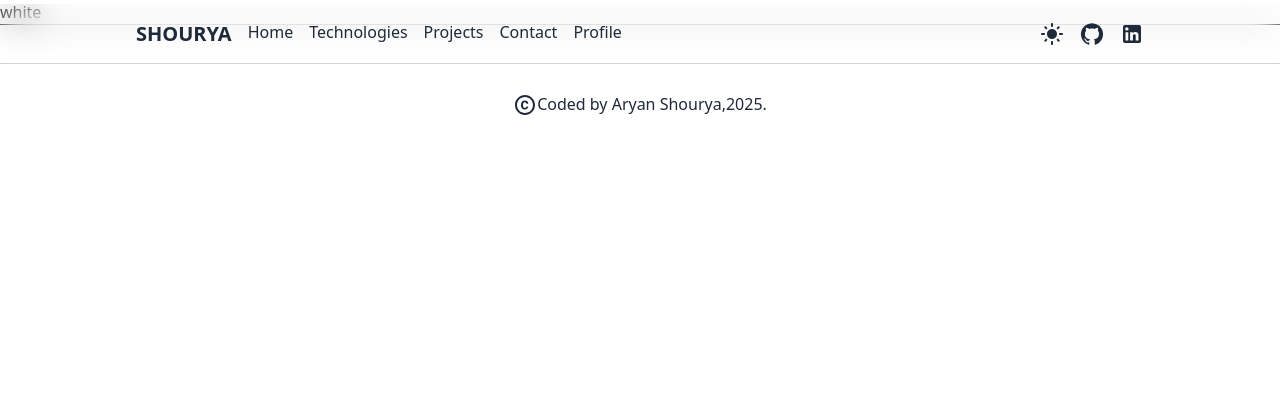
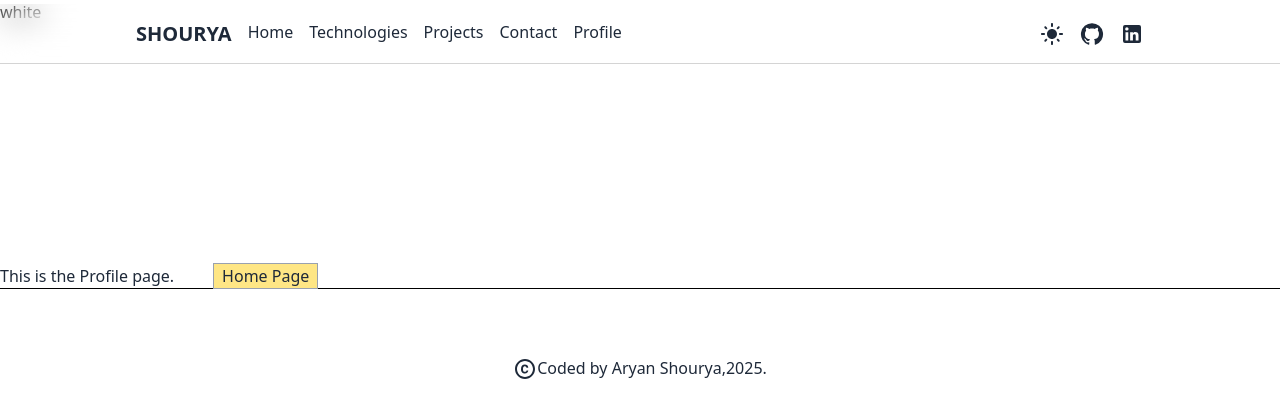
Before and after one commit to AryanShourya/My_portfolio, a React (Vite) app: page /profile in a window 1280 px wide. Shown: the top 418 px of the page. Built offline with nearby package versions, Linux system fonts and the light colour scheme; what tailwindcss-animated would draw is missing.

Commit message:
added profile page

```diff
--- a/src/components/Profile.jsx
+++ b/src/components/Profile.jsx
@@ -1,8 +1,12 @@
 //import React from 'react'
-
+import { Link } from "react-router-dom"
 export default function Profile() {
   return (
-    <div>
+    <div className="mt-60">
+      This is the Profile page.
+      <button className="bg-amber-200 outline-[0.1px] outline-gray-400 ml-10">
+        <Link className='p-2' to="/">Home Page</Link>
+      </button>
 
     </div>
   )
```
